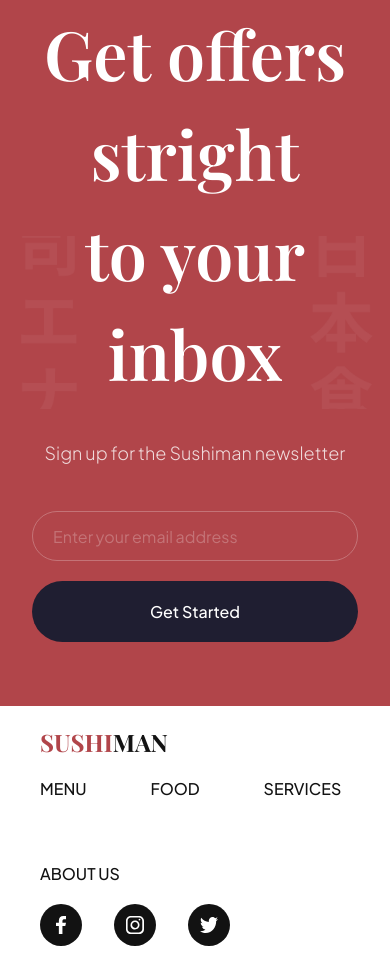
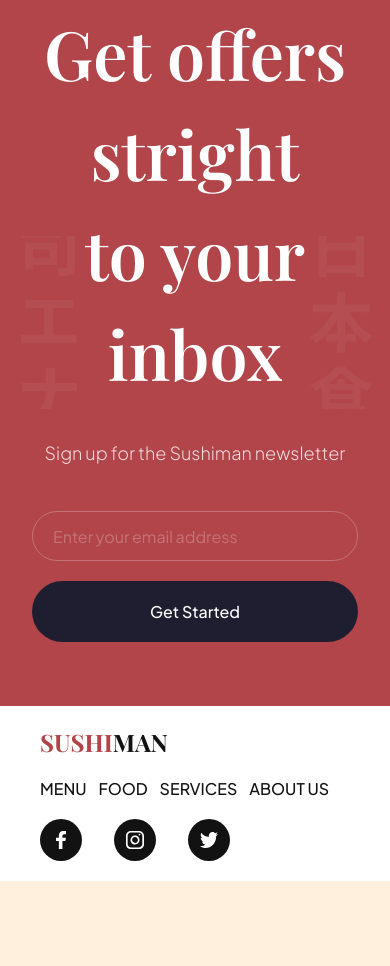
Before and after one commit to ravindra-23/restaurant-website, a plain HTML site: page index.html in a window 390 px wide. Shown: the part 6470-7436 px from the top of the page. After the commit the page ends 7351 px from the top, so only its background shows below. Drawn offline with nearby package versions, Linux system fonts and the light colour scheme.

Commit message:
added footer media queries

```diff
--- a/style.css
+++ b/style.css
@@ -1149,3 +1149,14 @@ a {
 
 	object-fit: contain;
 }
+
+@media screen and (max-width: 550px) {
+	.footer ul {
+		list-style: none;
+
+		display: flex;
+		flex-wrap: wrap;
+		flex-direction: row;
+		gap: 12px;
+	}
+  }
```
